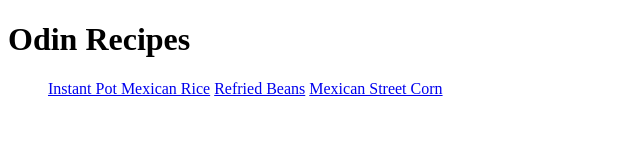
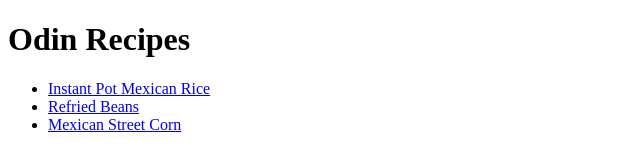
Before and after one commit to JuniorVC1/odin-recipes, a plain HTML site: page index.html in a window 1280 px wide. Shown: the whole page, without its empty margins (0-640 px from the left). Drawn offline with Linux system fonts and the light colour scheme.

Commit message:
Modify link code
put links on the hompage into a list so they aren't all on one line.

```diff
--- a/index.html
+++ b/index.html
@@ -9,9 +9,9 @@
 <body>
     <h1>Odin Recipes</h1>
     <ul>
-        <a href="recipes/mexican-rice.html">Instant Pot Mexican Rice</a>
-        <a href="recipes/refried-beans.html">Refried Beans</a>
-        <a href="recipes/mexican-street-corn.html">Mexican Street Corn</a>
+       <li><a href="recipes/mexican-rice.html">Instant Pot Mexican Rice</a></li>
+       <li><a href="recipes/refried-beans.html">Refried Beans</a></li>
+       <li><a href="recipes/mexican-street-corn.html">Mexican Street Corn</a></li>
     </ul>
 
 </body>
```
